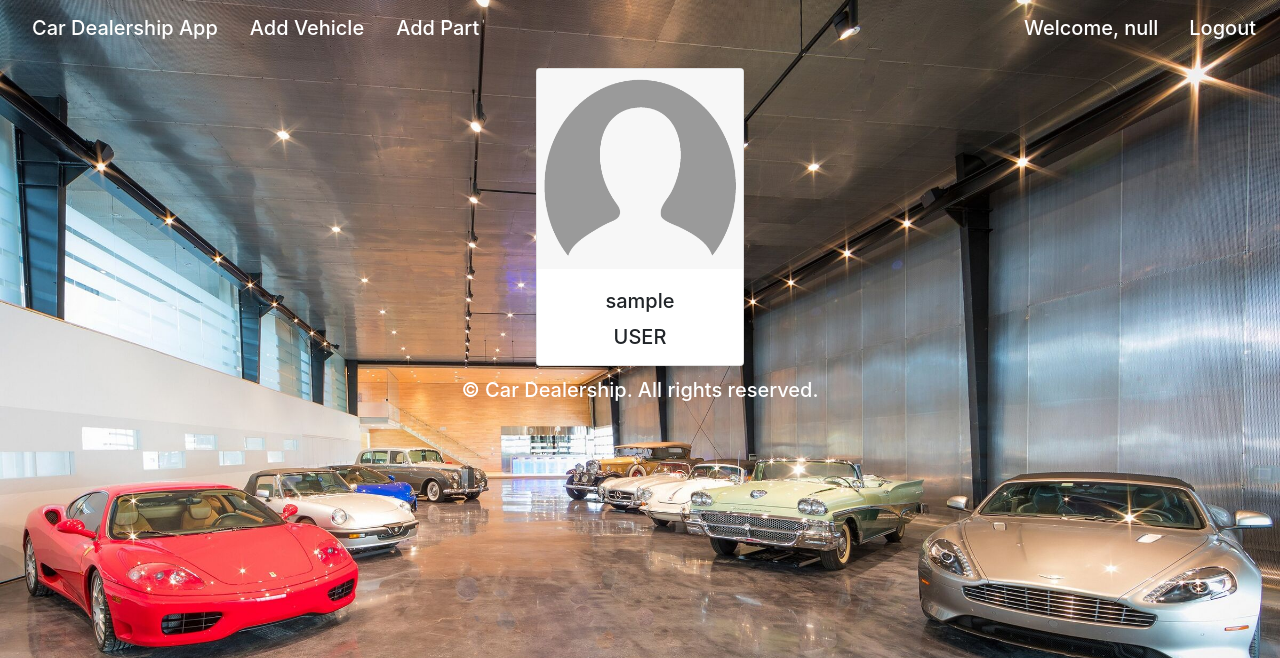
After one commit to st-zlatanov/Car-Dealership, a Spring app: template finalProjectForDefense/src/main/resources/templates/view-users.html in a window 1280 px wide. The commit adds this page. Shown: the top 658 px of the page. Run offline with Thymeleaf, Linux system fonts and the light colour scheme; the template is opened without the code that fills it: most values are stand-ins (such as "Sample title", 1, 10 or a date in 2020); data that the repository does not hold is empty; some of the project's set-up classes (security, data sources, template engines, error pages and the like) are left out, and stand-ins take their place.

Commit message:
add listing of all users

```diff
--- a/finalProjectForDefense/src/main/java/com/softuni/repository/UserRepository.java
+++ b/finalProjectForDefense/src/main/java/com/softuni/repository/UserRepository.java
@@ -4,6 +4,7 @@ import com.softuni.model.entity.User;
 import org.springframework.data.jpa.repository.JpaRepository;
 import org.springframework.stereotype.Repository;
 
+import java.util.List;
 import java.util.Optional;
 
 @Repository
--- a/finalProjectForDefense/src/main/java/com/softuni/service/UserService.java
+++ b/finalProjectForDefense/src/main/java/com/softuni/service/UserService.java
@@ -1,6 +1,7 @@
 package com.softuni.service;
 
 
+import com.softuni.model.entity.User;
 import com.softuni.model.service.RoleServiceModel;
 import com.softuni.model.service.UserServiceModel;
 import org.springframework.security.core.userdetails.UserDetailsService;
@@ -17,4 +18,6 @@ public interface UserService extends UserDetailsService {
     void addRoleToUser(String username, String role);
 
     List<RoleServiceModel> findAuthorities(String username);
+
+    List<User> findAllUsers();
 }
--- a/finalProjectForDefense/src/main/java/com/softuni/service/impl/UserServiceImpl.java
+++ b/finalProjectForDefense/src/main/java/com/softuni/service/impl/UserServiceImpl.java
@@ -13,6 +13,7 @@ import com.softuni.model.service.UserServiceModel;
 import com.softuni.repository.UserRepository;
 import com.softuni.service.UserService;
 
+import java.util.ArrayList;
 import java.util.HashSet;
 import java.util.List;
 import java.util.Set;
@@ -103,6 +104,11 @@ public class UserServiceImpl implements UserService {
         return userServiceModel.getAuthorities().stream().collect(Collectors.toList());
     }
 
+    @Override
+    public List<User> findAllUsers() {
+        return new ArrayList<>(this.userRepository.findAll());
+    }
+
 
     @Override
     public UserDetails loadUserByUsername(String s) throws UsernameNotFoundException {
--- a/finalProjectForDefense/src/main/resources/templates/fragments/nav.html
+++ b/finalProjectForDefense/src/main/resources/templates/fragments/nav.html
@@ -24,6 +24,8 @@
     <a class="nav-link text-white active h5" href="/parts/add">Add Part</a>
     <div sec:authorize="hasAuthority('ADMIN')">
     <a class="nav-link text-white active h5" href="/roles/add">Manage Roles</a>
+    <a class="nav-link text-white active h5" href="/users/view">View All Users</a>
+<!--        da izlizat vsichki i na dropdown menu da ima all admins users i da se filtervat-->
     </div>
     <button class="navbar-toggler" type="button" data-toggle="collapse" data-target="#navbarNav"
             aria-controls="navbarNav" aria-expanded="false" aria-label="Toggle navigation">
--- /dev/null
+++ b/finalProjectForDefense/src/main/resources/templates/view-users.html
@@ -0,0 +1,43 @@
+<!DOCTYPE html>
+<html lang="en" xmlns:th="http://www.thymeleaf.org">
+<head>
+    <th:block th:include="~{/fragments/head}"></th:block>
+</head>
+<body>
+<header>
+    <nav class="navbar navbar-expand-lg bg-nav rounded">
+        <th:block th:include="~{/fragments/nav}"></th:block>
+    </nav>
+</header>
+<main>
+    <div class="container-fluid">
+        <div class="offers row mx-auto d-flex flex-row justify-content-center">
+            <div th:each="u : ${users}" th:object="${u}" class="offer card col-sm-6 col-md-3  col-lg-2 m-1 p-0">
+
+                <div th:if="*{getAuthorities().size()>1}" class="card-img-top-wrapper">
+                <img class="card-img-top" src="../img/admin.gif" alt="image" width="200px" height="200px">
+                </div>
+
+                <div th:unless="*{getAuthorities().size()>1}" class="card-img-top-wrapper">
+                <img class="card-img-top" src="../img/user.png" alt="image" width="200px" height="200px">
+                </div>
+                <div class="card-body pb-1">
+                    <h5 class="card-title text-center" th:text="*{username}"></h5>
+                    <h5 th:if="*{getAuthorities().size()>1}" class="card-title text-center">ADMIN</h5>
+                    <h5 th:unless="*{getAuthorities().size()>1}" class="card-title text-center">USER</h5>
+                </div>
+<!--                <div th:if="*{getAuthorities().size()>1}">-->
+<!--                    <h5 class="card-title text-center">ADMIN</h5>-->
+<!--                </div>-->
+<!--                <div th:unless="*{getAuthorities().size()>1}">-->
+<!--                    <h5 class="card-title text-center">USER</h5>-->
+<!--                </div>-->
+            </div>
+        </div>
+    </div>
+</main>
+<footer class="footer bg-transparent  py-2">
+    <th:block th:include="~{/fragments/footer}"></th:block>
+</footer>
+</body>
+</html>
```
Also changed, not shown: finalProjectForDefense/src/main/java/com/softuni/web/UserController.java (+9 -0 lines).
